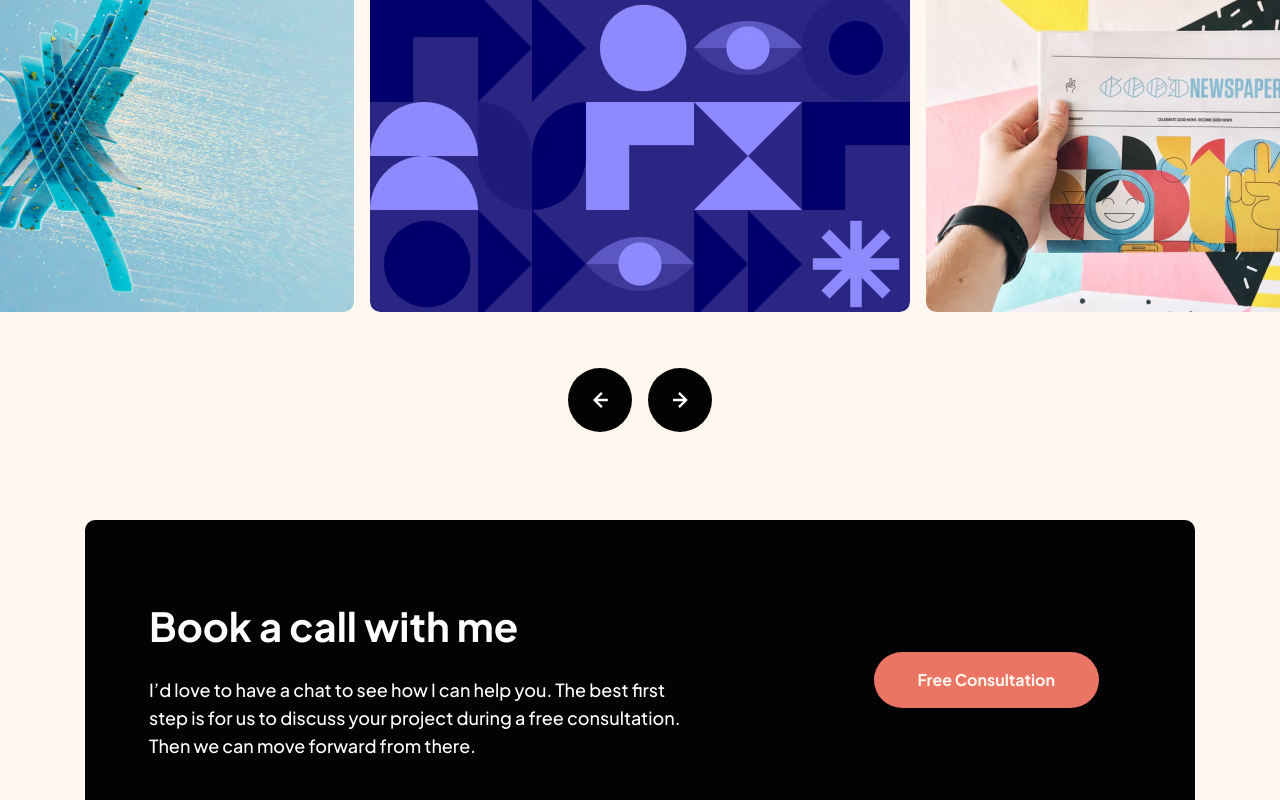
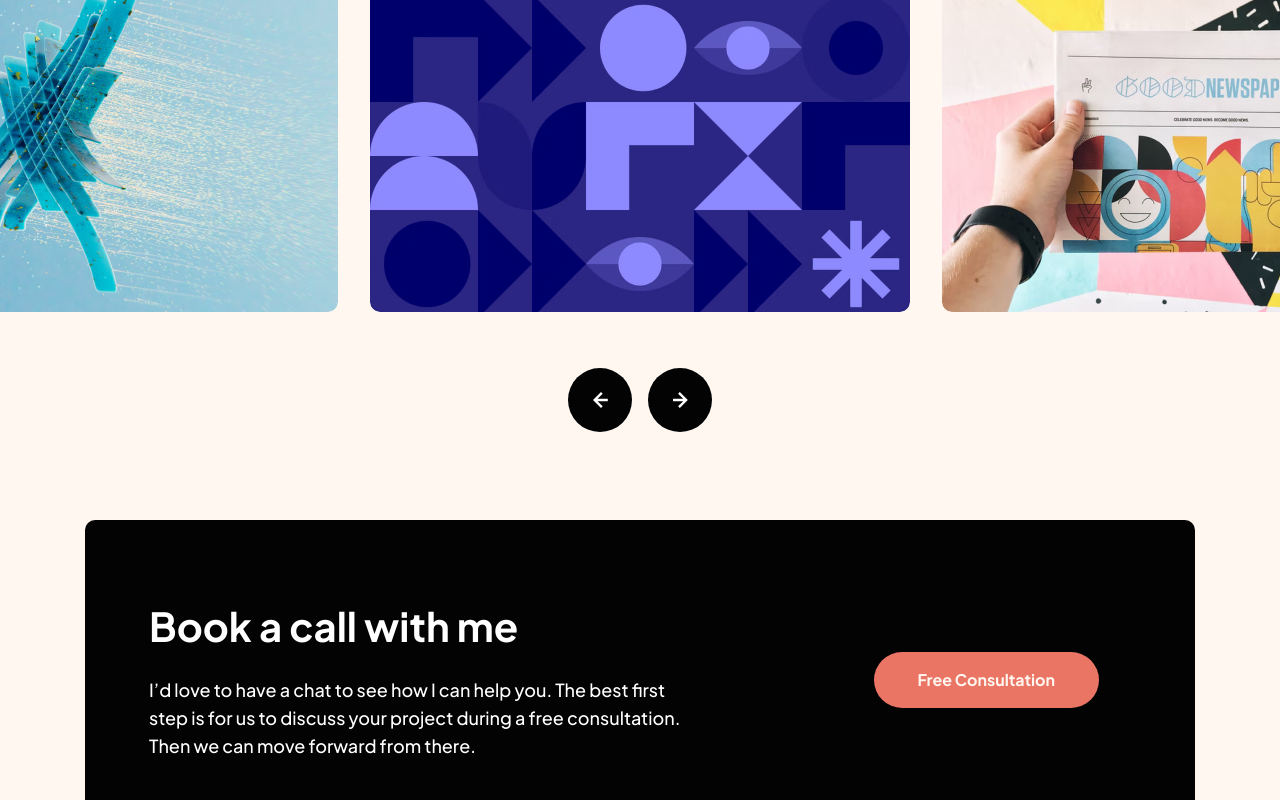
Before and after one commit to lumiuko/single-page-design-portfolio, a website built with Vite: page index.html in a window 1280 px wide. Both pictures are taken after a click on the button 600 px from the left and 1969 px from the top of the page. Shown: the part 1569-2369 px from the top of the page. Built offline with nearby package versions, Linux system fonts and the light colour scheme.

Commit message:
make it pixel-perfect

```diff
--- a/index.html
+++ b/index.html
@@ -59,7 +59,7 @@
     </section>
     <section class="mt-[6.25rem] tablet:mt-[7.5rem] desktop:mt-[5.5rem]">
       <h2 class="text-heading-m text-black font-bold leading-default text-center tablet:text-heading-s tablet:leading-heading-s">My Work</h2>
-      <div class="flex justify-center overflow-hidden mt-8 tablet:mt-14 gap-4" id="showcase">
+      <div class="flex justify-center overflow-hidden mt-8 tablet:mt-14 gap-8" id="showcase">
         <img src="/image-slide-1.jpg" class="w-[270px] tablet:w-[540px] rounded-md transition-transform" alt="Slide 1" />
         <img src="/image-slide-2.jpg" class="w-[270px] tablet:w-[540px] rounded-md transition-transform" alt="Slide 2" />
         <img src="/image-slide-3.jpg" class="w-[270px] tablet:w-[540px] rounded-md transition-transform" alt="Slide 3" />
--- a/main.js
+++ b/main.js
@@ -2,12 +2,13 @@ const showcaseItems = document.querySelectorAll('#showcase > img')
 const prevBtn = document.getElementById('prev-btn')
 const nextBtn = document.getElementById('next-btn')
 
+const gap = -32
 const minPos = -2
 const maxPos = 2
 let currentPos = 0
 
 function calculateTransform() {
-  const transform = `translateX(calc(${-100 * currentPos}% + ${-16 * currentPos}px))`
+  const transform = `translateX(calc(${-100 * currentPos}% + ${gap * currentPos}px))`
 
   showcaseItems.forEach(item => {
     item.style.transform = transform
```
